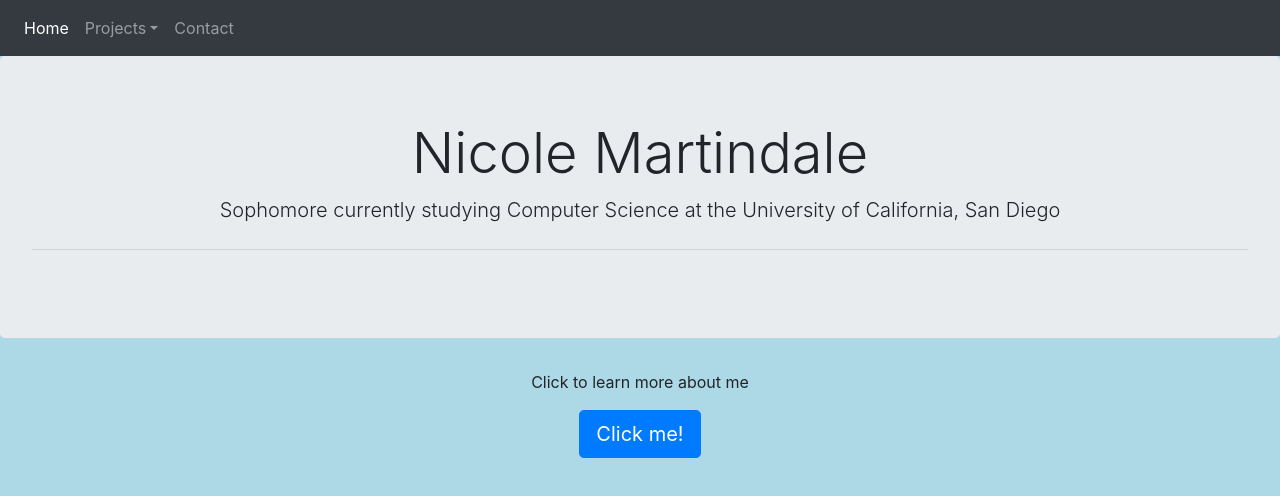
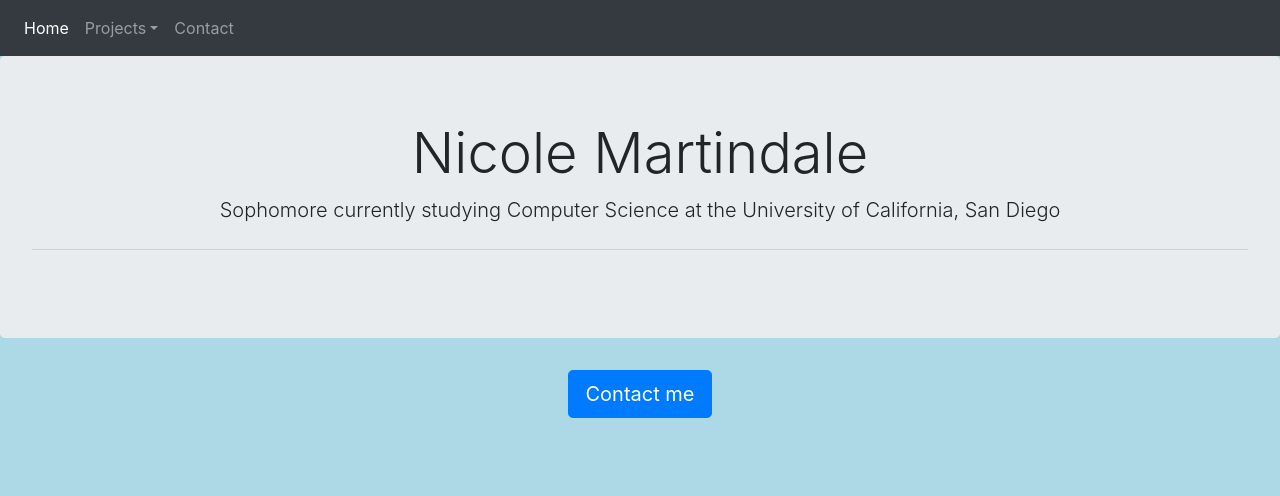
Before and after one commit to nikiollie/nikiollie.github.io, a plain HTML site: page index.html in a window 1280 px wide. Drawn offline with nearby package versions, Linux system fonts and the light colour scheme.

Commit message:
contact button

```diff
--- a/index.html
+++ b/index.html
@@ -52,8 +52,7 @@
         </div></center>
 
           <div class="aboutme_button">
-          <center><p>Click to learn more about me </p></center>
-          <center><a class="btn btn-primary btn-lg" href="https://nikiollie.github.io/aboutme" role="button">Click me!</a></center>
+          <center><a class="btn btn-primary btn-lg" href="https://nikiollie.github.io/contact" role="button">Contact me</a></center>
         </div>
 
     <!-- Optional JavaScript -->
```
